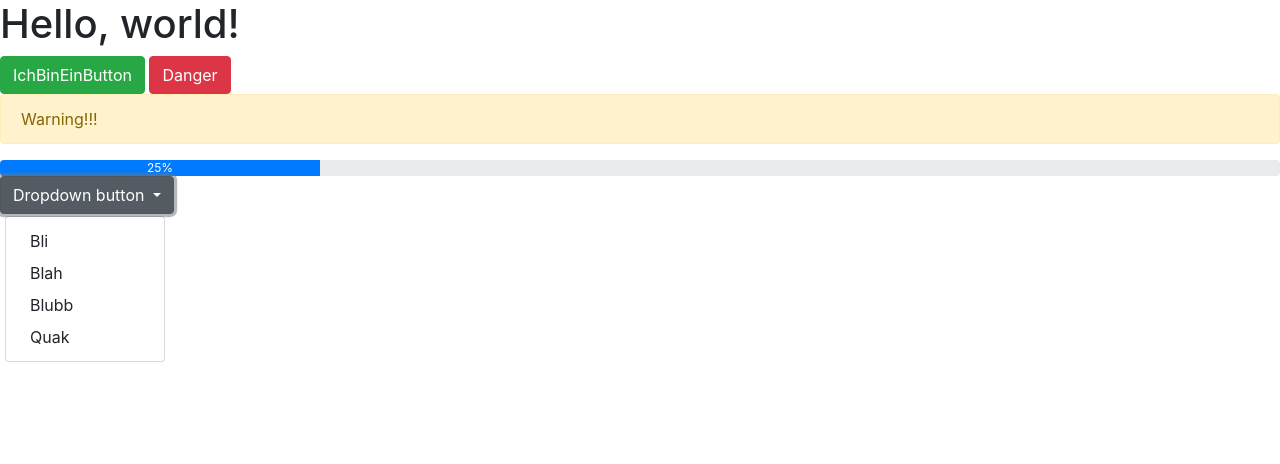
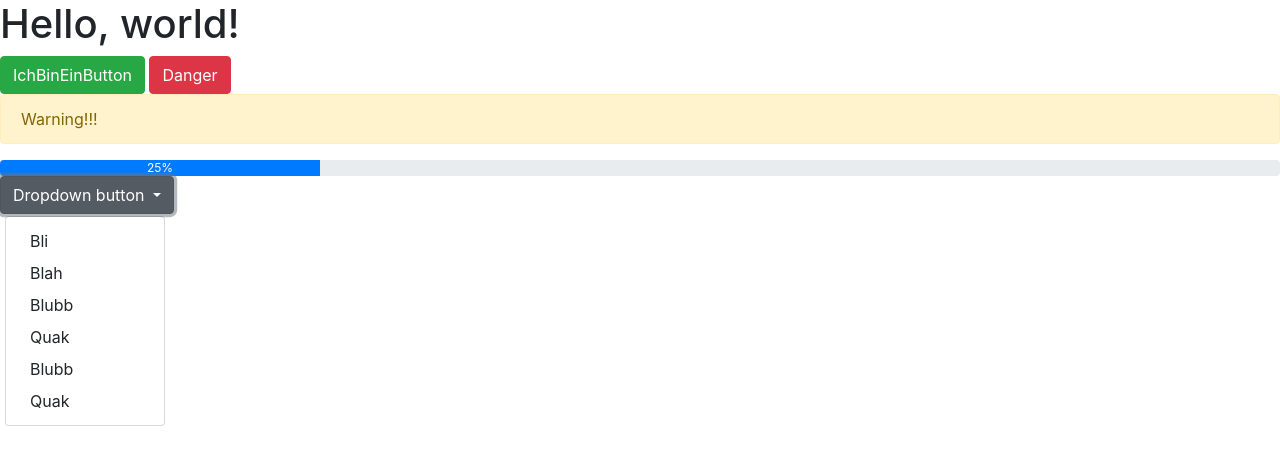
Before and after one commit to Orion1602/Bootstrap1, a plain HTML site: page index.html in a window 1280 px wide. Both pictures are taken after a click on the button "Dropdown button". Drawn offline with nearby package versions, Linux system fonts and the light colour scheme.

Commit message:
Zwei Buttons dazu

```diff
--- a/index.html
+++ b/index.html
@@ -27,6 +27,8 @@
     <a class="dropdown-item" href="#">Blah</a>
     <a class="dropdown-item" href="#">Blubb</a>
       <a class="dropdown-item" href="#">Quak</a>
+    <a class="dropdown-item" href="#">Blubb</a>
+      <a class="dropdown-item" href="#">Quak</a>
   </div>
 </div>
     <!-- Optional JavaScript -->
```
